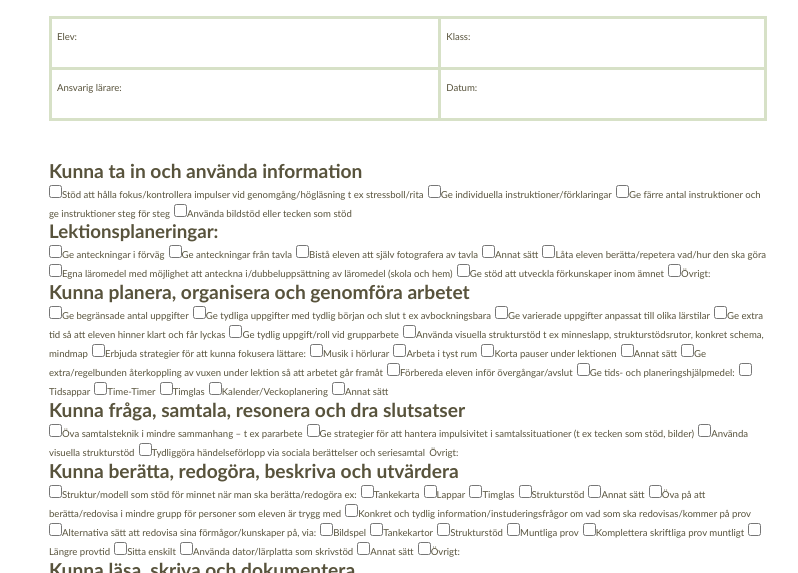
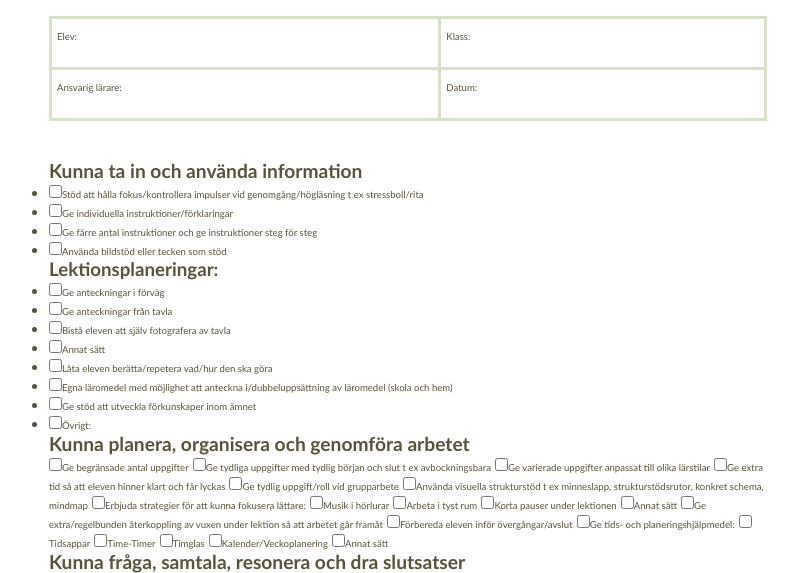
Before and after one commit to AlexanderGrip/Gripsholmsskolan-Forms, a plain HTML site: page Dokumentation av extra anpassningar.html in a window 1280 px wide. Shown: the part 192-765 px from the top of the page, without its empty margins (232-1030 px from the left). Drawn offline with Linux system fonts and the light colour scheme.

Commit message:
WIP - Dokumentation av extra listor
håller på med listor (^-^ )/
<ul>
<li>
</li>
</ul>

```diff
--- a/Dokumentation av extra anpassningar.html
+++ b/Dokumentation av extra anpassningar.html
@@ -54,27 +54,35 @@
 
 		<h2>Kunna ta in och använda information</h2>
 
-		<label><input type="checkbox">Stöd att hålla fokus/kontrollera impulser vid genomgång/högläsning t ex stressboll/rita</label>
+		<ul>
 
-		<label><input type="checkbox">Ge individuella instruktioner/förklaringar</label>
+			<li><label><input type="checkbox">Stöd att hålla fokus/kontrollera impulser vid genomgång/högläsning t ex stressboll/rita</label></li>
 
-		<label><input type="checkbox">Ge färre antal instruktioner och ge instruktioner steg för steg</label>
+			<li><label><input type="checkbox">Ge individuella instruktioner/förklaringar</label></li>
 
-		<label><input type="checkbox">Använda bildstöd eller tecken som stöd</label>
+			<li><label><input type="checkbox">Ge färre antal instruktioner och ge instruktioner steg för steg</label></li>
+
+			<li><label><input type="checkbox">Använda bildstöd eller tecken som stöd</label></li>
+
+		</ul>
 
 		<h3>Lektionsplaneringar:</h3>
 
-		<label><input type="checkbox">Ge anteckningar i förväg</label>
-		<label><input type="checkbox">Ge anteckningar från tavla</label>
-		<label><input type="checkbox">Bistå eleven att själv fotografera av tavla</label>
-		<label><input type="checkbox">Annat sätt</label>
-		<label><input type="checkbox">Låta eleven berätta/repetera vad/hur den ska göra</label>
+		<ul>
 
-		<label><input type="checkbox">Egna läromedel med möjlighet att anteckna i/dubbeluppsättning av läromedel (skola och hem)</label>
+			<li><label><input type="checkbox">Ge anteckningar i förväg</label></li>
+			<li><label><input type="checkbox">Ge anteckningar från tavla</label></li>
+			<li><label><input type="checkbox">Bistå eleven att själv fotografera av tavla</label></li>
+			<li><label><input type="checkbox">Annat sätt</label></li>
+			<li><label><input type="checkbox">Låta eleven berätta/repetera vad/hur den ska göra</label></li>
 
-		<label><input type="checkbox">Ge stöd att utveckla förkunskaper inom ämnet</label>
+			<li><label><input type="checkbox">Egna läromedel med möjlighet att anteckna i/dubbeluppsättning av läromedel (skola och hem)</label></li>
 
-		<label><input type="checkbox">Övrigt:</label>
+			<li><label><input type="checkbox">Ge stöd att utveckla förkunskaper inom ämnet</label></li>
+
+			<li><label><input type="checkbox">Övrigt:</label></li>
+
+		</ul>
 
 		<h2>Kunna planera, organisera och genomföra arbetet</h2>
 
```
Also changed, not shown: Anhållan om lov från skolan.html (+0 -1 lines), Utredning av elevs behov av särskilt stöd.html (+44 -5 lines).
